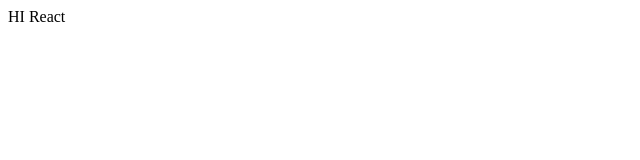
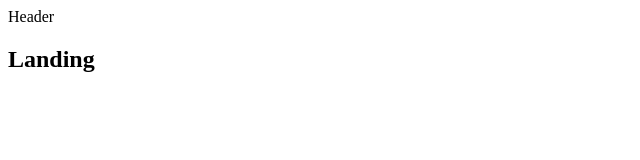
Before and after one commit to DavyCode/email_eApp, a React (Create React App) app in the folder client/: page / in a window 1280 px wide. Shown: the top 160 px of the page, without its empty margins (0-640 px from the left). Built offline with nearby package versions, Linux system fonts and the light colour scheme.

Commit message:
use router for navigation

```diff
--- a/client/src/components/App.js
+++ b/client/src/components/App.js
@@ -1,11 +1,25 @@
 import React from 'react';
+import { BrowserRouter, Route } from 'react-router-dom'
+
+import Header from './Header'
+const Dashboard = () => <h2>Dashboard</h2>;
+const SurveyNew = () => <h2> SurveyNew </h2>;
+const Landing = () => <h2> Landing </h2>;
+
 
 const App = () => {
-    return (
+  return (
+    <div>
+      <BrowserRouter>
         <div>
-           HI React
+          <Header />
+          <Route  exact path="/" component={Landing} />
+          <Route  exact path="/surveys" component={Dashboard} />
+          <Route  path="/surveys/new" component={SurveyNew} />
         </div>
-    )
-}
+      </BrowserRouter>
+    </div>
+  )
+};
 
 export default App;
--- /dev/null
+++ b/client/src/components/Header.js
@@ -0,0 +1,13 @@
+import React, { Component } from 'react';
+
+class Header extends Component {
+  render () {
+    return (
+      <div>
+        Header
+      </div>
+    )
+  }
+};
+
+export default Header;
--- a/client/src/index.js
+++ b/client/src/index.js
@@ -1,11 +1,12 @@
 import React from 'react';
 import { render } from 'react-dom';
 import { Provider } from 'react-redux';
-import { createStore, applyMiddleware } from 'redux'
+import { createStore, applyMiddleware } from 'redux';
 
 import App from './components/App'
+import reducers from './reducers'
 
-const store = createStore(() => [], {}, applyMiddleware())
+const store = createStore(reducers, {}, applyMiddleware())
 
 render(
     <Provider store={store}><App /></Provider>,
--- a/client/src/reducers/authReducer.js
+++ b/client/src/reducers/authReducer.js
@@ -0,0 +1,6 @@
+export default ( state = {}, action ) => {
+    switch (action.type) {
+        default:
+            return state
+    }
+}
--- a/client/src/reducers/index.js
+++ b/client/src/reducers/index.js
@@ -0,0 +1,6 @@
+import { combineReducers } from 'redux';
+import authReducer from './authReducer';
+
+export default combineReducers({
+    auth: authReducer
+})
```
